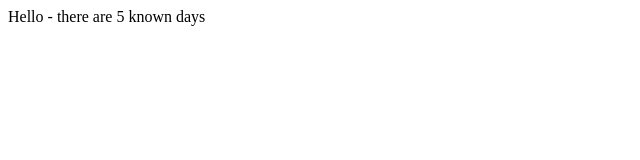
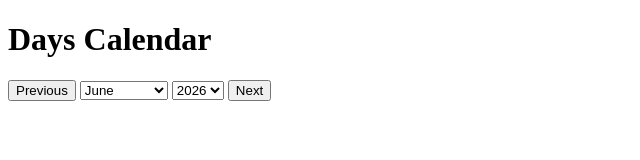
Before and after one commit to Darkidd77/days-calendar, a website with bundled scripts: page index.html in a window 1280 px wide. Shown: the whole page, without its empty margins (0-640 px from the left). Built offline with nearby package versions, Linux system fonts and the light colour scheme.

Commit message:
create controls to navigate

```diff
--- a/index.html
+++ b/index.html
@@ -1,8 +1,22 @@
 <!doctype html>
-<html>
+<html lang = "en">
   <head>
-    <script type="module" src="common.mjs"></script>
-    <script type="module" src="web.mjs"></script>
+    <meta charset="UTF-8">
+    <meta name="viewport" content="width= device-width, initial-scale=1.0">
+    <title>Days Calendar</title>
+    <!-- <script type="module" src="common.mjs"></script>-->
+
   </head>
-  <body></body>
+  <body>
+    <h1>Days Calendar</h1>
+  <div id="controls">
+    <button id="previous">Previous</button>
+    <select id="month-select"></select>
+    <select id="year-select"></select>
+    <button id="next">Next</button>
+  </div>
+   <div id="calendar"></div>
+
+  <script type="module" src="./web.mjs"></script>
+  </body>
 </html>
--- a/web.mjs
+++ b/web.mjs
@@ -5,8 +5,49 @@
 
 import { getGreeting } from "./common.mjs";
 import daysData from "./days.json" with { type: "json" };
+const months = [
+  "January",
+  "February",
+  "March",
+  "April",
+  "May",
+  "June",
+  "July",
+  "August",
+  "September",
+  "October",
+  "November",
+  "December",
+];
 
-window.onload = function () {
-  document.querySelector("body").innerText =
-    `${getGreeting()} - there are ${daysData.length} known days`;
+window.onload = () => {
+  const monthSelect = document.querySelector("#month-select");
+
+  const yearSelect = document.querySelector("#year-select");
+
+  months.forEach((month, index) => {
+    const option = document.createElement("option");
+
+    option.value = index;
+    option.textContent = month;
+
+    monthSelect.appendChild(option);
+  });
+
+  for (let year = 1900; year <= 2100; year++) {
+    const option = document.createElement("option");
+
+    option.value = year;
+    option.textContent = year;
+
+    yearSelect.appendChild(option);
+  }
+
+  const today = new Date();
+
+  monthSelect.value = today.getMonth();
+
+  yearSelect.value = today.getFullYear();
+
+  console.log(daysData);
 };
```
Also changed, not shown: package.json (+7 -8 lines).
